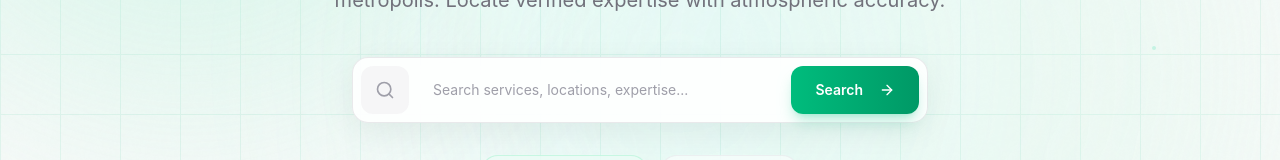
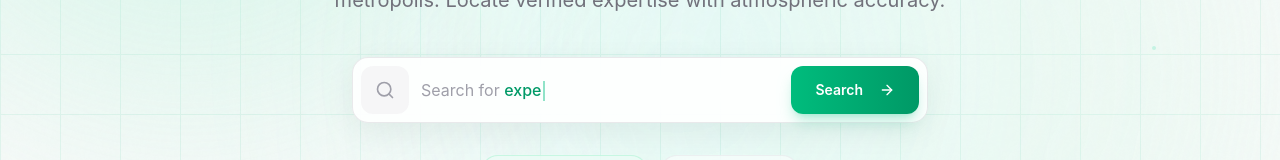
Before and after one commit to PrathyushaKalluri/UrbanFix, a React (Vite) app in the folder frontend/: page / in a window 1280 px wide. Shown: the part 486-646 px from the top of the page. Built offline with nearby package versions, Linux system fonts and the light colour scheme.

Commit message:
style add typewriter animation to search bar

```diff
--- a/frontend/src/pages/landing/LandingPage.tsx
+++ b/frontend/src/pages/landing/LandingPage.tsx
@@ -441,8 +441,53 @@ function ModernNavbar() {
   );
 }
 
+// Typewriter hook for animated placeholder
+function useTypewriter(words: string[], typingSpeed = 100, deletingSpeed = 50, pauseDuration = 2000) {
+  const [currentWordIndex, setCurrentWordIndex] = useState(0);
+  const [currentText, setCurrentText] = useState("");
+  const [isDeleting, setIsDeleting] = useState(false);
+  const [isPaused, setIsPaused] = useState(false);
+
+  useEffect(() => {
+    const word = words[currentWordIndex];
+
+    if (isPaused) {
+      const pauseTimer = setTimeout(() => {
+        setIsPaused(false);
+        setIsDeleting(true);
+      }, pauseDuration);
+      return () => clearTimeout(pauseTimer);
+    }
+
+    if (isDeleting) {
+      if (currentText === "") {
+        setIsDeleting(false);
+        setCurrentWordIndex((prev) => (prev + 1) % words.length);
+      } else {
+        const deleteTimer = setTimeout(() => {
+          setCurrentText(currentText.slice(0, -1));
+        }, deletingSpeed);
+        return () => clearTimeout(deleteTimer);
+      }
+    } else {
+      if (currentText === word) {
+        setIsPaused(true);
+      } else {
+        const typeTimer = setTimeout(() => {
+          setCurrentText(word.slice(0, currentText.length + 1));
+        }, typingSpeed);
+        return () => clearTimeout(typeTimer);
+      }
+    }
+  }, [currentText, isDeleting, isPaused, currentWordIndex, words, typingSpeed, deletingSpeed, pauseDuration]);
+
+  return currentText;
+}
+
 export function LandingPage() {
   const [searchQuery, setSearchQuery] = useState("");
+  const [isInputFocused, setIsInputFocused] = useState(false);
+  const typewriterText = useTypewriter(["services", "queries", "expertise"], 120, 60, 1500);
   const { scrollYProgress } = useScroll();
   const backgroundY = useTransform(scrollYProgress, [0, 1], ["0%", "30%"]);
 
@@ -540,13 +585,30 @@ export function LandingPage() {
                 <div className="flex h-12 w-12 items-center justify-center rounded-xl bg-zinc-100/80 text-zinc-400 transition-colors group-focus-within:bg-emerald-50 group-focus-within:text-emerald-500">
                   <Search className="h-5 w-5" />
                 </div>
-                <Input
-                  type="text"
-                  placeholder="Search services, locations, expertise..."
-                  className="flex-1 border-0 bg-transparent text-base text-zinc-800 placeholder:text-zinc-400 shadow-none focus-visible:ring-0 focus-visible:ring-offset-0"
-                  value={searchQuery}
-                  onChange={(e) => setSearchQuery(e.target.value)}
-                />
+                <div className="relative flex-1">
+                  {/* Animated placeholder overlay */}
+                  {!searchQuery && !isInputFocused && (
+                    <div className="pointer-events-none absolute inset-0 flex items-center">
+                      <span className="text-base text-zinc-400">
+                        Search for <span className="text-emerald-600 font-medium">{typewriterText}</span>
+                        <motion.span
+                          animate={{ opacity: [1, 0] }}
+                          transition={{ duration: 0.5, repeat: Infinity, repeatType: "reverse" }}
+                          className="inline-block ml-0.5 w-0.5 h-5 bg-emerald-500 align-middle"
+                        />
+                      </span>
+                    </div>
+                  )}
+                  <Input
+                    type="text"
+                    placeholder={isInputFocused ? "Search for services, queries, expertise..." : ""}
+                    className="w-full border-0 bg-transparent text-base text-zinc-800 placeholder:text-zinc-400 shadow-none focus-visible:ring-0 focus-visible:ring-offset-0"
+                    value={searchQuery}
+                    onChange={(e) => setSearchQuery(e.target.value)}
+                    onFocus={() => setIsInputFocused(true)}
+                    onBlur={() => setIsInputFocused(false)}
+                  />
+                </div>
                 <Button
                   className="h-12 rounded-xl bg-gradient-to-r from-emerald-500 to-emerald-600 px-6 text-sm font-semibold text-white shadow-lg shadow-emerald-500/25 transition-all hover:shadow-emerald-500/40 hover:scale-[1.02] active:scale-[0.98]"
                 >
```
